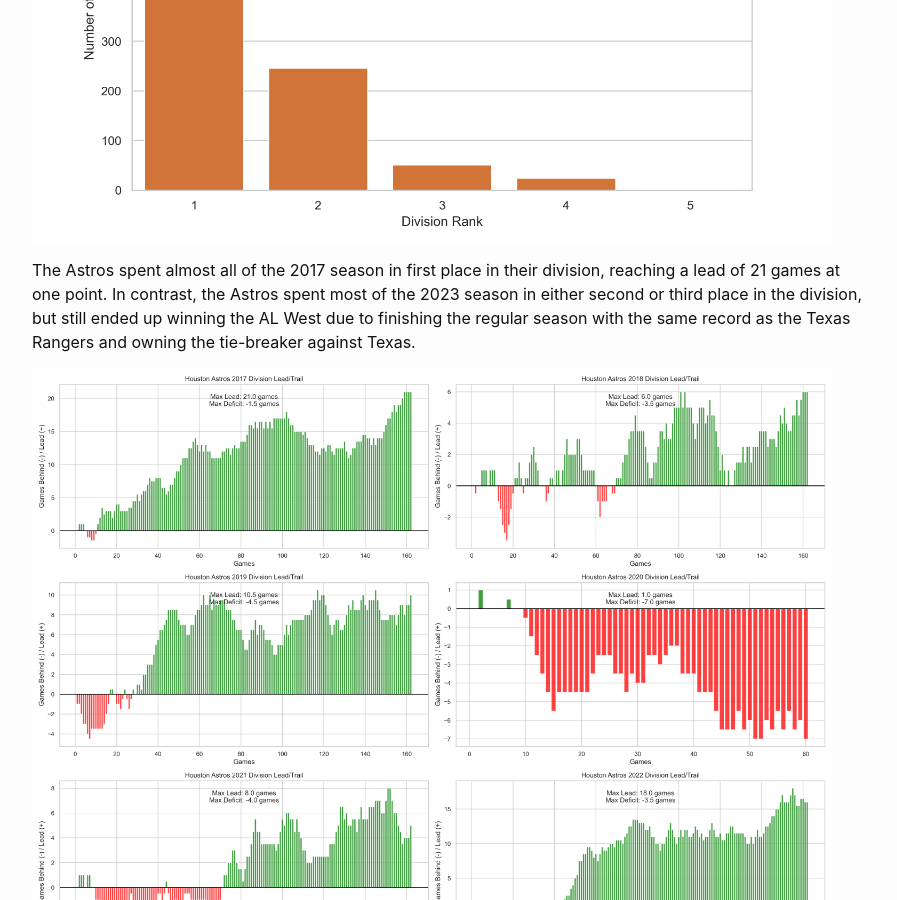
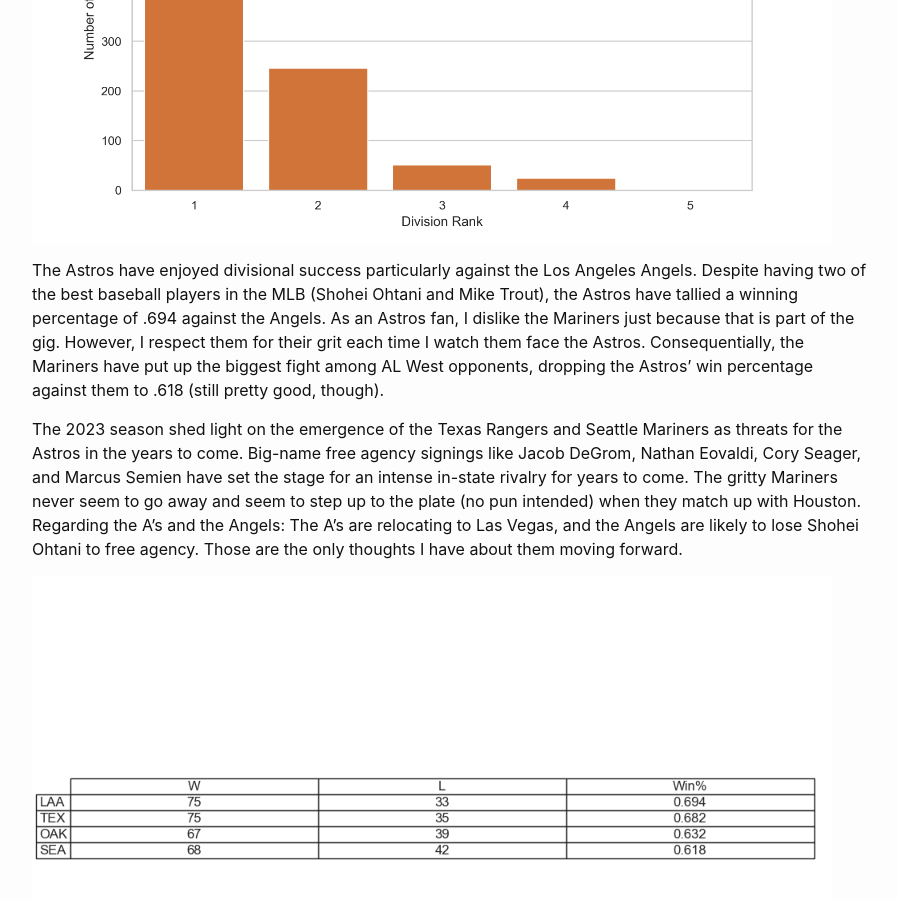
Before and after one commit to tyler-c-smith04/blog, a Jekyll site: the page built from _posts/2023-12-05-golden-era.md, in a window 1280 px wide and 900 px high, scrolled down 3448 px. Shown: the whole window, without its empty margins (188-1085 px from the left). Built offline with Jekyll 4.4.1, drawn with Linux system fonts in a browser that asks for light colours; comment, search, counter and statistics services are not loaded; some of the changed text lies outside the part shown.

Commit message:
Update 2023-12-05-golden-era.md

```diff
--- a/_posts/2023-12-05-golden-era.md
+++ b/_posts/2023-12-05-golden-era.md
@@ -44,6 +44,12 @@ As members of the AL West divison, the Astros play Texas, Seattle, Oakland, and
 
 <img src="{{site.url}}/{{site.baseurl}}/assets/images/division_ranks.png" alt="" style="width:800px;"/>
 
+The Astros have enjoyed divisional success particularly against the Los Angeles Angels. Despite having two of the best baseball players in the MLB (Shohei Ohtani and Mike Trout), the Astros have tallied a winning percentage of .694 against the Angels. As an Astros fan, I dislike the Mariners just because that is part of the gig. However, I respect them for their grit each time I watch them face the Astros. Consequentially, the Mariners have put up the biggest fight among AL West opponents, dropping the Astros' win percentage against them to .618 (still pretty good, though).
+
+The 2023 season shed light on the emergence of the Texas Rangers and Seattle Mariners as threats for the Astros in the years to come. Big-name free agency signings like Jacob DeGrom, Nathan Eovaldi, Cory Seager, and Marcus Semien have set the stage for an intense in-state rivalry for years to come. The gritty Mariners never seem to go away and seem to step up to the plate (no pun intended) when they match up with Houston. Regarding the A's and the Angels: The A's are relocating to Las Vegas, and the Angels are likely to lose Shohei Ohtani to free agency. Those are the only thoughts I have about them moving forward.
+
+<img src="{{site.url}}/{{site.baseurl}}/assets/images/al_west_table.png" alt="" style="width:800px;"/>
+
 The Astros spent almost all of the 2017 season in first place in their division, reaching a lead of 21 games at one point. In contrast, the Astros spent most of the 2023 season in either second or third place in the division, but still ended up winning the AL West due to finishing the regular season with the same record as the Texas Rangers and owning the tie-breaker against Texas.
 
 <img src="{{site.url}}/{{site.baseurl}}/assets/images/division_leads_deficits.png" alt="" style="width:800px;"/>
```
